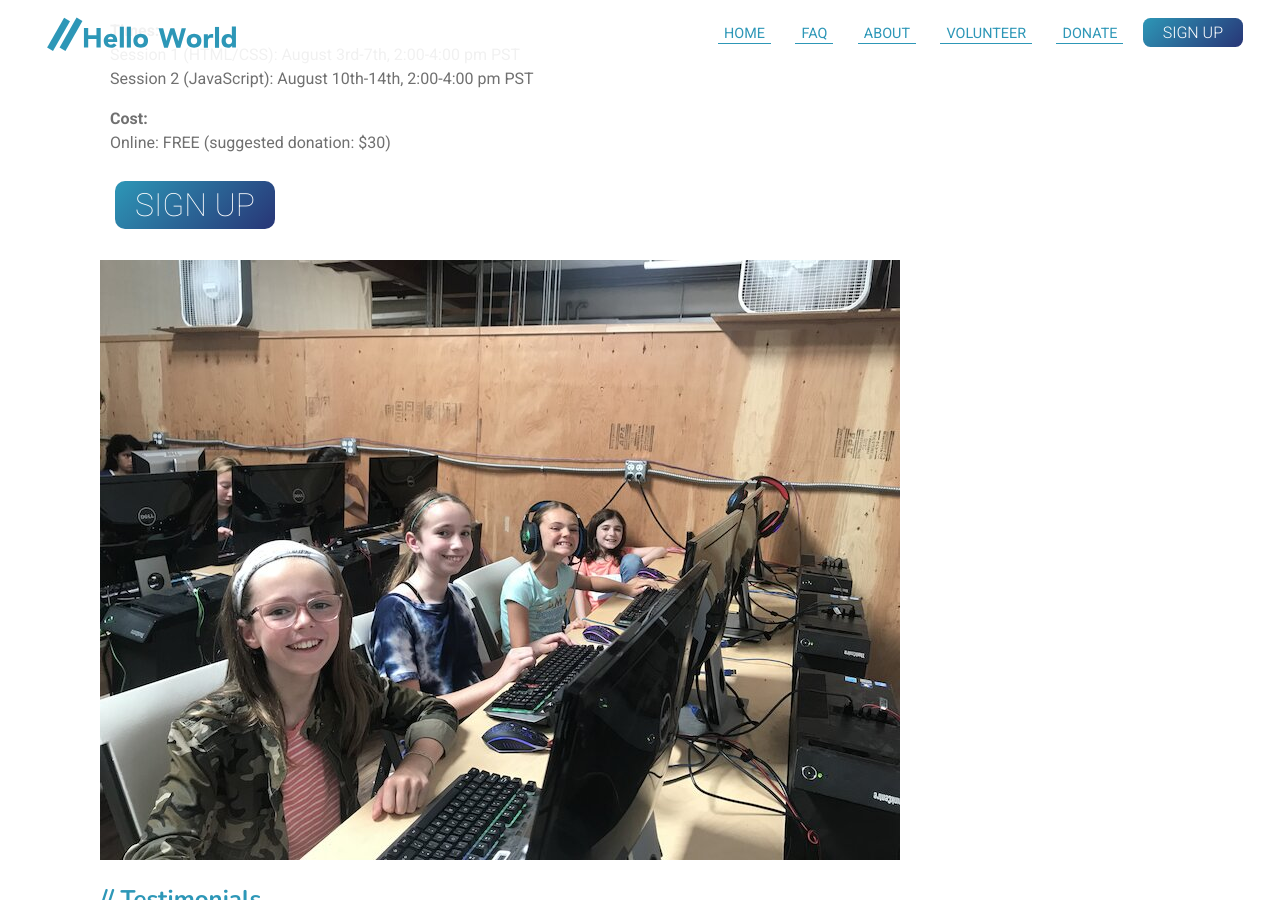
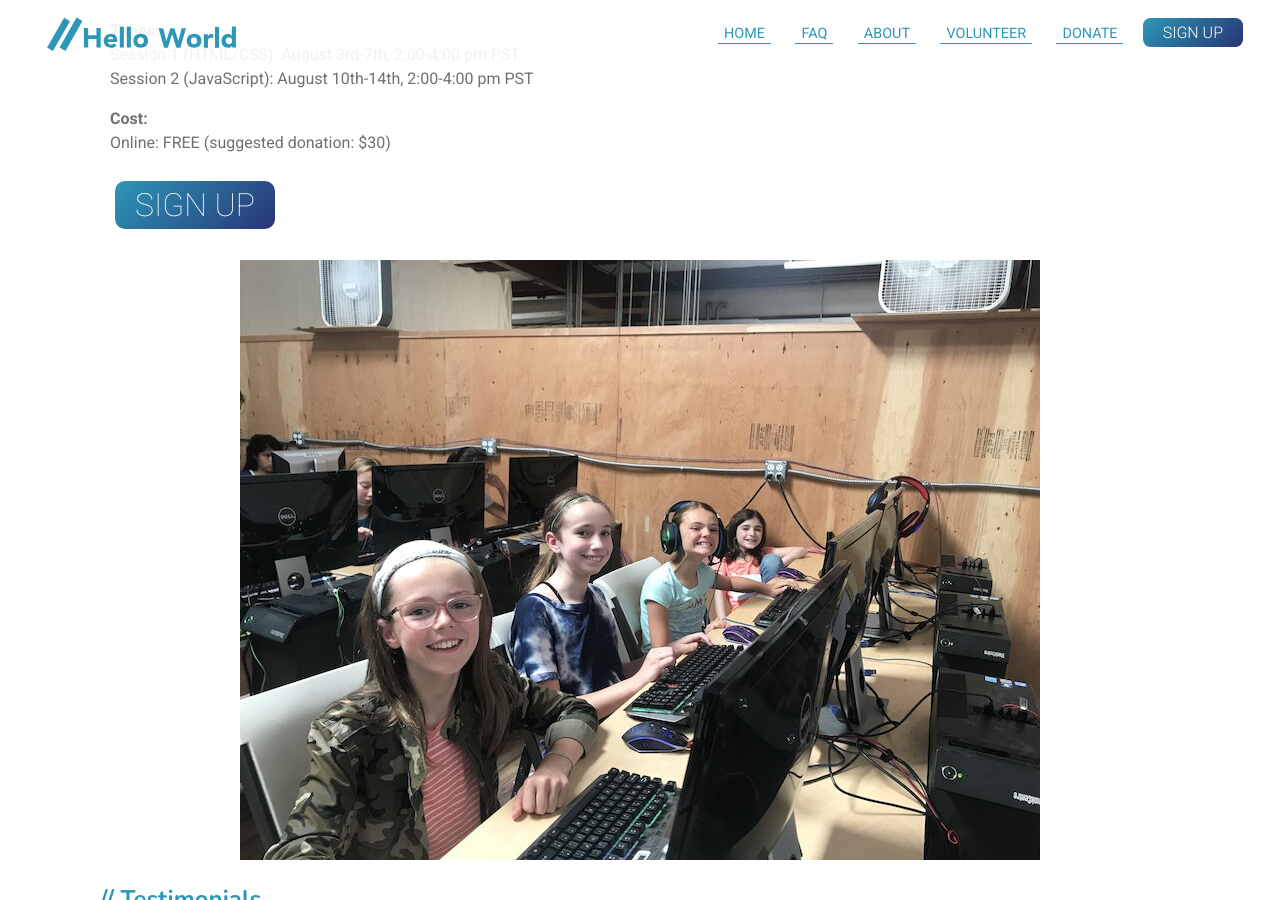
Before and after one commit to bit-by-bit-coding/bxb-website, a Jekyll site: the page built from index.html, in a window 1280 px wide and 900 px high, scrolled down 628 px. Built offline with Jekyll 4.4.1, drawn with Linux system fonts in a browser that asks for light colours; nearby versions of some CDN libraries.

Commit message:
fixed sizing issues when the window gets smaller

```diff
--- a/styles/index.scss
+++ b/styles/index.scss
@@ -15,23 +15,26 @@
   width: 100%;
 }
 
-.top-photo {
+.home-photos img{
+  max-height: 500px;
+  max-width: 50vw;
   flex: 1 1 400px;
 }
 
-.home-photos img {
-  height: 500px;
+.top-photo img{
+  max-width: 85vw;
   flex: 1 1 400px;
 }
 
 .details-item{
   height: max-content;
+  max-width: 85vw;
   flex: 1 1 400px;
 }
 
 .details-container{
   display: flex;
-  justify-content: space-around;
+  justify-content: center;
   flex-wrap: wrap;
   width: 100%;
 }
```
